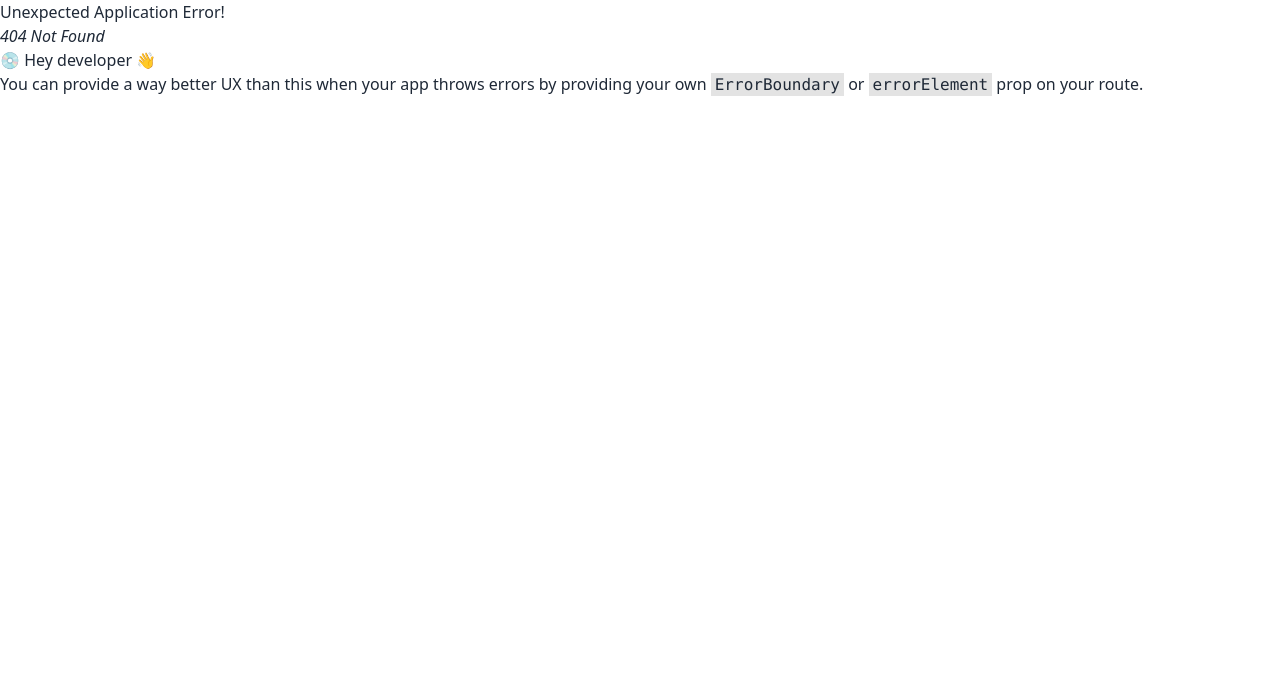
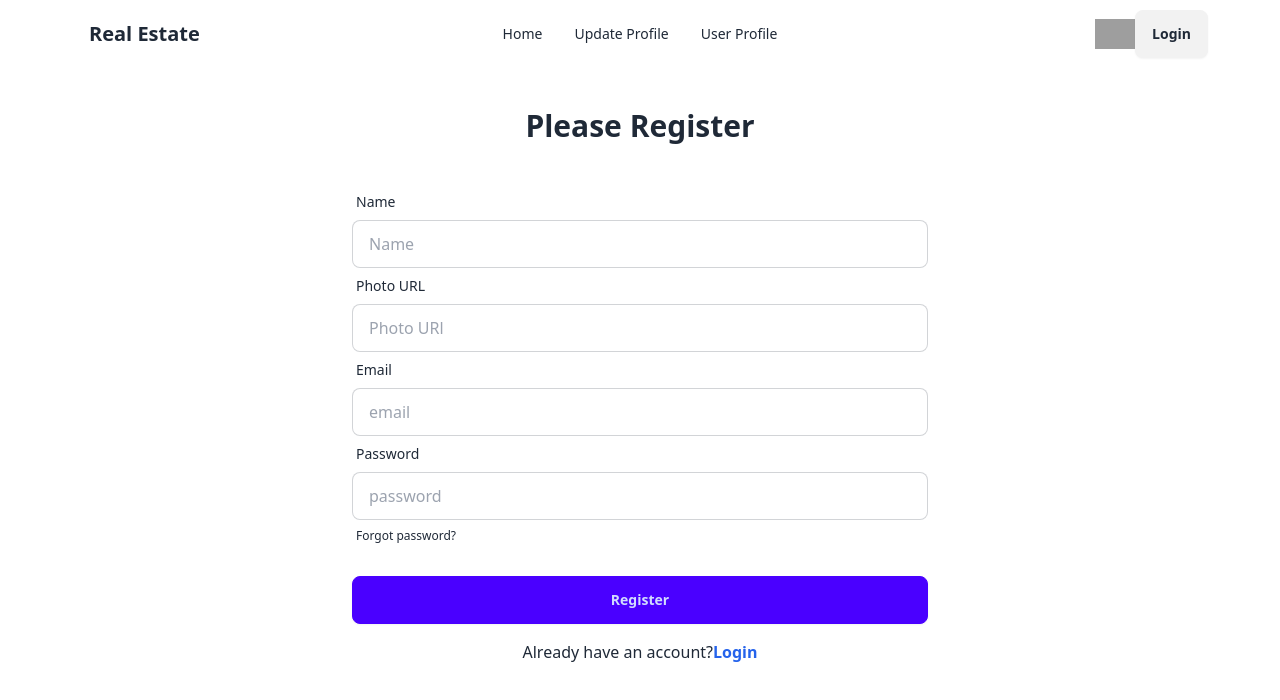
Before and after one commit to Hamed18/real-estate, a React (Vite) app: page /register in a window 1280 px wide. Before the commit this address had no page. Shown: the top 700 px of the page. Built offline with nearby package versions, Linux system fonts and the light colour scheme; grey boxes are pictures that could not be loaded.

Commit message:
Register Page UI added. handleRegister function also added

```diff
--- a/src/Pages/UserProfile/Login.jsx
+++ b/src/Pages/UserProfile/Login.jsx
@@ -1,4 +1,6 @@
 import Navbar from "../../Shared/Navbar";
+import { Link } from "react-router-dom";
+
 const Login = () => {
   const handleLogin = (e) => {
     e.preventDefault();
@@ -47,6 +49,9 @@
             <button className="btn btn-primary">Login</button>
           </div>
         </form>
+		<p className="text-center mt-4">Do not have an account?
+		      <Link className="text-blue-600 font-bold" to="/register">Register</Link>
+		  </p>
       </div>
     </div>
   );
--- /dev/null
+++ b/src/Pages/UserProfile/Register.jsx
@@ -0,0 +1,86 @@
+import Navbar from "../../Shared/Navbar";
+import { Link } from "react-router-dom";
+
+const Register = () => {
+  const handleRegister = (e) => {
+    e.preventDefault();
+    console.log(e.currentTarget); // will render whole form's html structure
+    const form = new FormData(e.currentTarget); // will render form data
+    console.log(form);
+    console.log(form.get("password")); // will render the password user have set
+  };
+  return (
+    <div>
+      <Navbar></Navbar>
+      <div>
+        <h2 className="text-3xl my-10 text-center font-bold">Please Register</h2>
+        <form onSubmit={handleRegister} className="md:w-3/4 lg:w-1/2 mx-auto">
+          <div className="form-control">
+            <label className="label">
+              <span className="label-text">Name</span>
+            </label>
+            <input
+              type="text"
+              name="name"
+              placeholder="Name"
+              className="input input-bordered"
+              required
+            />
+          </div>
+          <div className="form-control">
+            <label className="label">
+              <span className="label-text">Photo URL</span>
+            </label>
+            <input
+              type="text"
+              name="Photo"
+              placeholder="Photo URl"
+              className="input input-bordered"
+              required
+            />
+          </div>
+		  <div className="form-control">
+              <label className="label">
+                <span className="label-text">Email</span>
+              </label>
+              <input
+                type="email"
+				name="email"
+                placeholder="email"
+                className="input input-bordered"
+                required
+			  />
+            </div>
+            <div className="form-control">
+              <label className="label">
+                <span className="label-text">Password</span>
+              </label>
+              <input
+                type="password"
+				name="password"
+                placeholder="password"
+                className="input input-bordered"
+                required
+              />
+              <label className="label">
+                <a href="#" className="label-text-alt link link-hover">
+                  Forgot password?
+                </a>
+              </label>
+            </div>
+          <div className="form-control mt-6">
+            <button className="btn btn-primary">Register</button>
+          </div>
+        </form>
+        <p className="text-center mt-4">
+          Already have an account?
+          <Link className="text-blue-600 font-bold" to="/login">
+            Login
+          </Link>
+        </p>
+      </div>
+    </div>
+  );
+};
+
+export default Register;
```
Also changed, not shown: src/Route/Route.jsx (+6 -1 lines).
